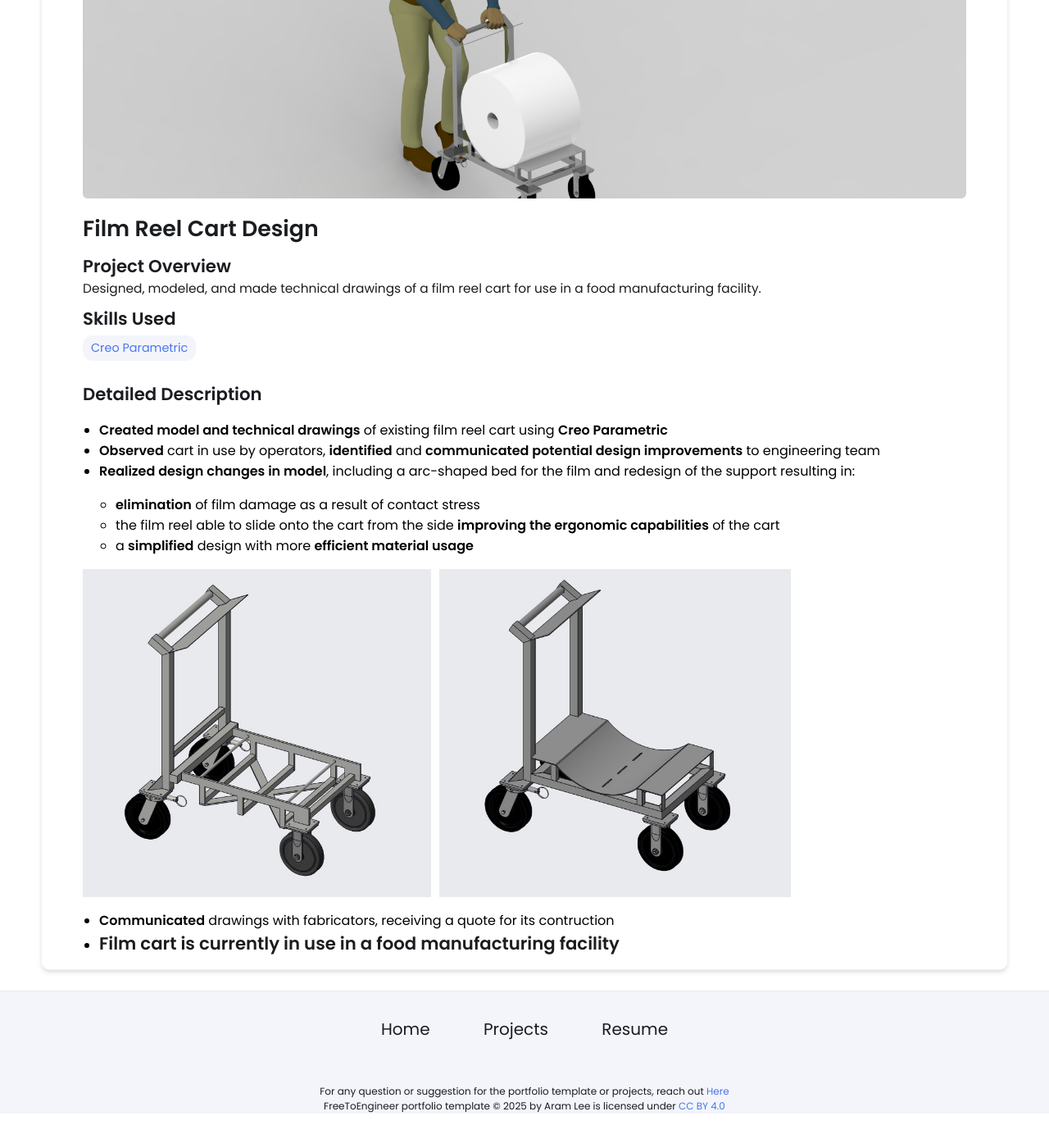
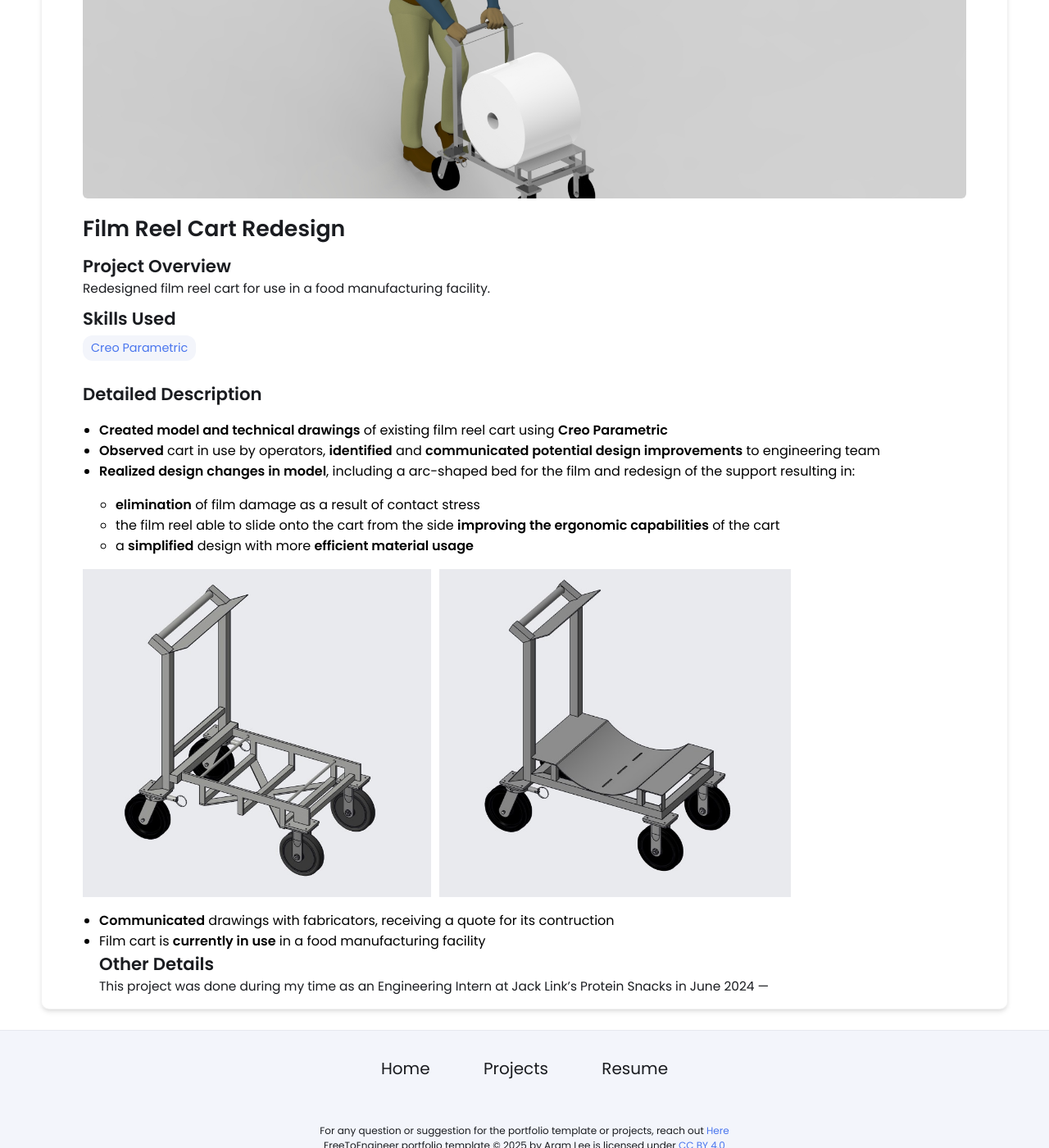
Before and after one commit to owenpickart/owenpickart.github.io, a Jekyll site: the page built from _projects/film_reel_cart/index.md, in a window 1280 px wide and 1400 px high, scrolled down 248 px. Shown: the whole window at 82% size. Built offline with Jekyll 4.4.1, drawn with Linux system fonts in a browser that asks for light colours; before the commit the page ends 1606 px from its top, so only the background shows below that.

Commit message:
Update index.md

```diff
--- a/_projects/film_reel_cart/index.md
+++ b/_projects/film_reel_cart/index.md
@@ -1,7 +1,7 @@
 ---
 layout: post
-title: Film Reel Cart Design
-description: Designed, modeled, and made technical drawings of a film reel cart for use in a food manufacturing facility.
+title: Film Reel Cart Redesign
+description: Redesigned film reel cart for use in a food manufacturing facility.
 skills:
 - Creo Parametric
 main-image: /creo.jpg
@@ -16,4 +16,6 @@ main-image: /creo.jpg
 {% include image-gallery.html images="origfilmcart.jpg, newfilmcart.jpg" height="400" %}
 - **Communicated** drawings with fabricators, receiving a quote for its contruction
 - Film cart is **currently in use** in a food manufacturing facility
+## Other Details
+This project was done during my time as an Engineering Intern at Jack Link's Protein Snacks in June 2024
 ---
```
